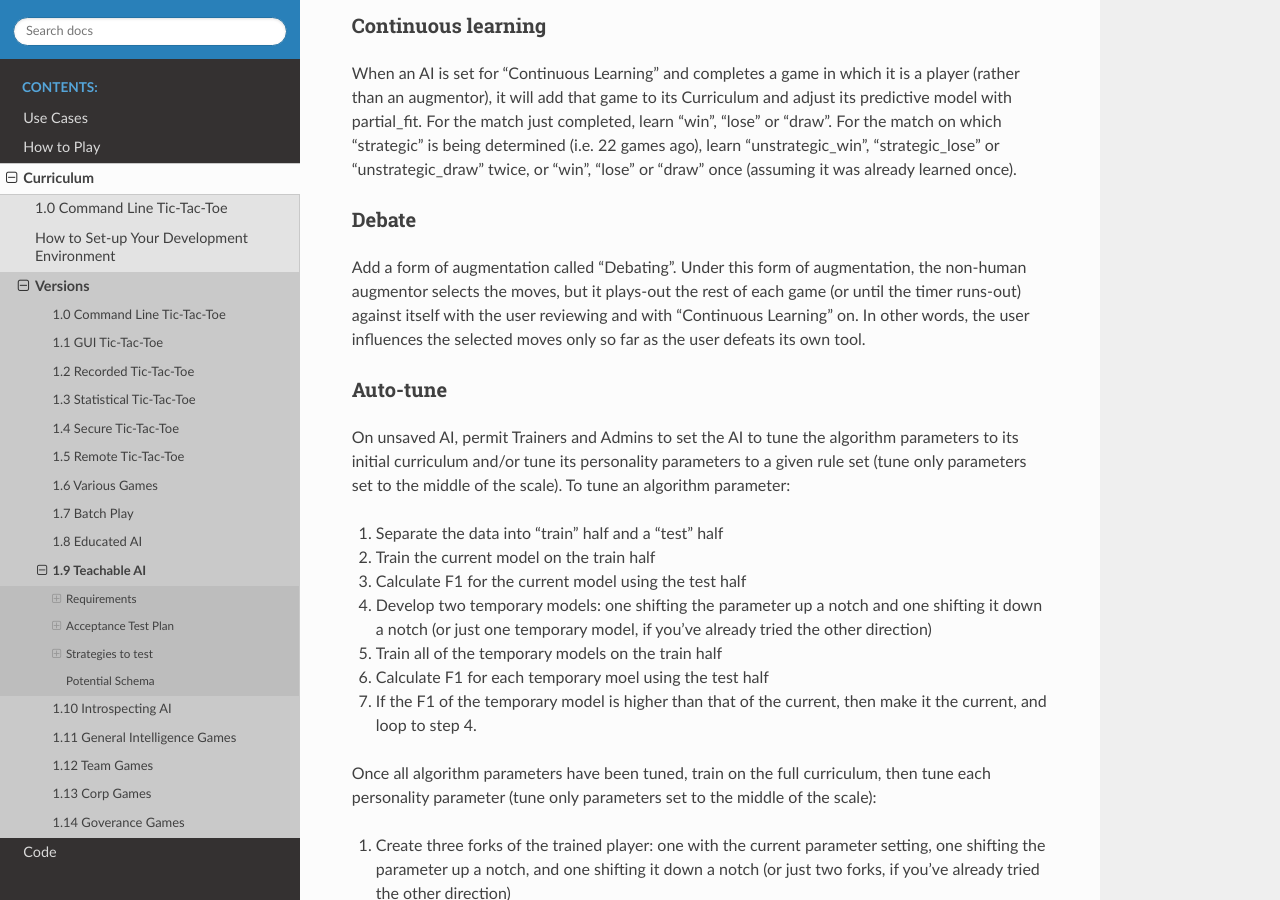
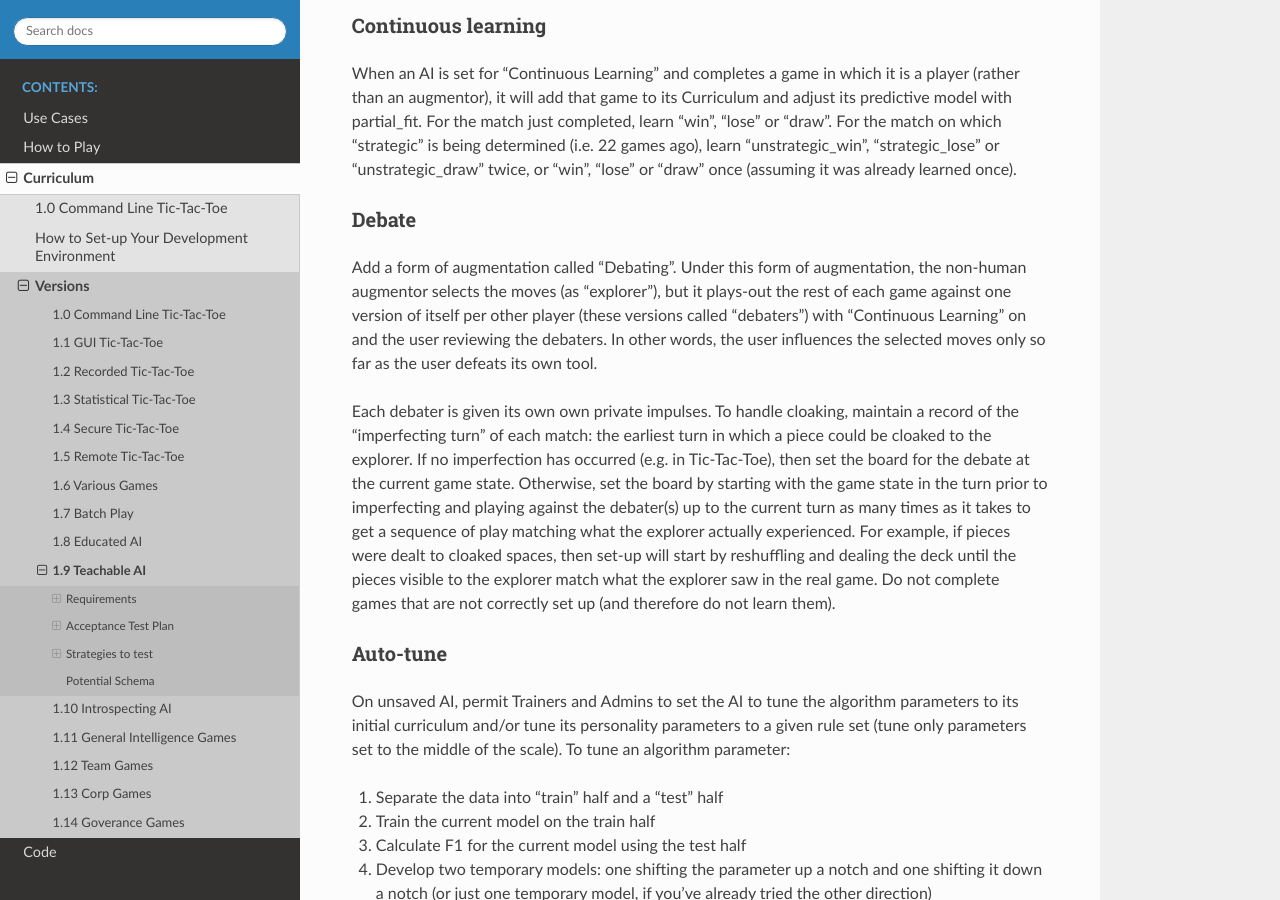
Before and after one commit to ChrisSantosLang/redscience, a Sphinx documentation site: the page built from docs/source/releases/teachable.rst, in a window 1280 px wide and 900 px high, scrolled down 276 px. Built offline with Sphinx 7.4.7 and the Read the Docs theme 2.0.0, drawn with Linux system fonts in a browser that asks for light colours.

Commit message:
Update teachable.rst

```diff
--- a/docs/source/releases/teachable.rst
+++ b/docs/source/releases/teachable.rst
@@ -21,15 +21,32 @@ partial_fit. For the match just completed, learn “win”, “lose” or
 “unstrategic_draw” twice, or “win”, “lose” or “draw” once
 (assuming it was already learned once).
 
+
 Debate
 ~~~~~~
 
 Add a form of augmentation called “Debating”. Under this form of
-augmentation, the non-human augmentor selects the moves, but it
-plays-out the rest of each game (or until the timer runs-out)
-against itself with the user reviewing and with “Continuous
-Learning” on. In other words, the user influences the selected
-moves only so far as the user defeats its own tool.
+augmentation, the non-human augmentor selects the moves (as "explorer"),
+but it plays-out the rest of each game against one version of itself
+per other player (these versions called "debaters") with “Continuous
+Learning” on and the user reviewing the debaters. In other words, the
+user influences the selected moves only so far as the user defeats
+its own tool.
+
+Each debater is given its own own private impulses. To handle
+cloaking, maintain a record of the “imperfecting turn” of each match:
+the earliest turn in which a piece could be cloaked to the explorer.
+If no imperfection has occurred (e.g. in Tic-Tac-Toe), then set the
+board for the debate at the current game state. Otherwise, set the
+board by starting with the game state in the turn prior to
+imperfecting and playing against the debater(s) up to the current
+turn as many times as it takes to get a sequence of play matching
+what the explorer actually experienced. For example, if pieces were
+dealt to cloaked spaces, then set-up will start by reshuffling and
+dealing the deck until the pieces visible to the explorer match what
+the explorer saw in the real game. Do not complete games that are
+not correctly set up (and therefore do not learn them).
+
 
 Auto-tune
 ~~~~~~~~~
```
